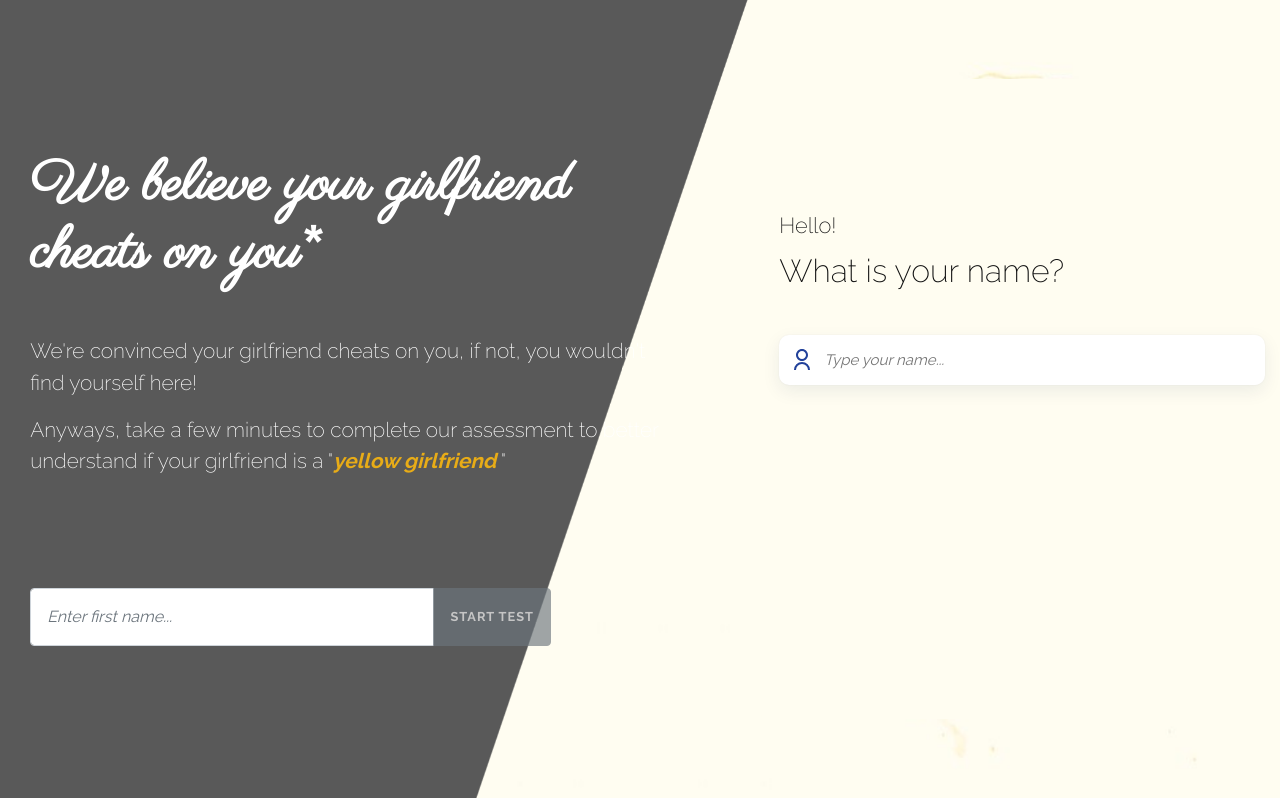
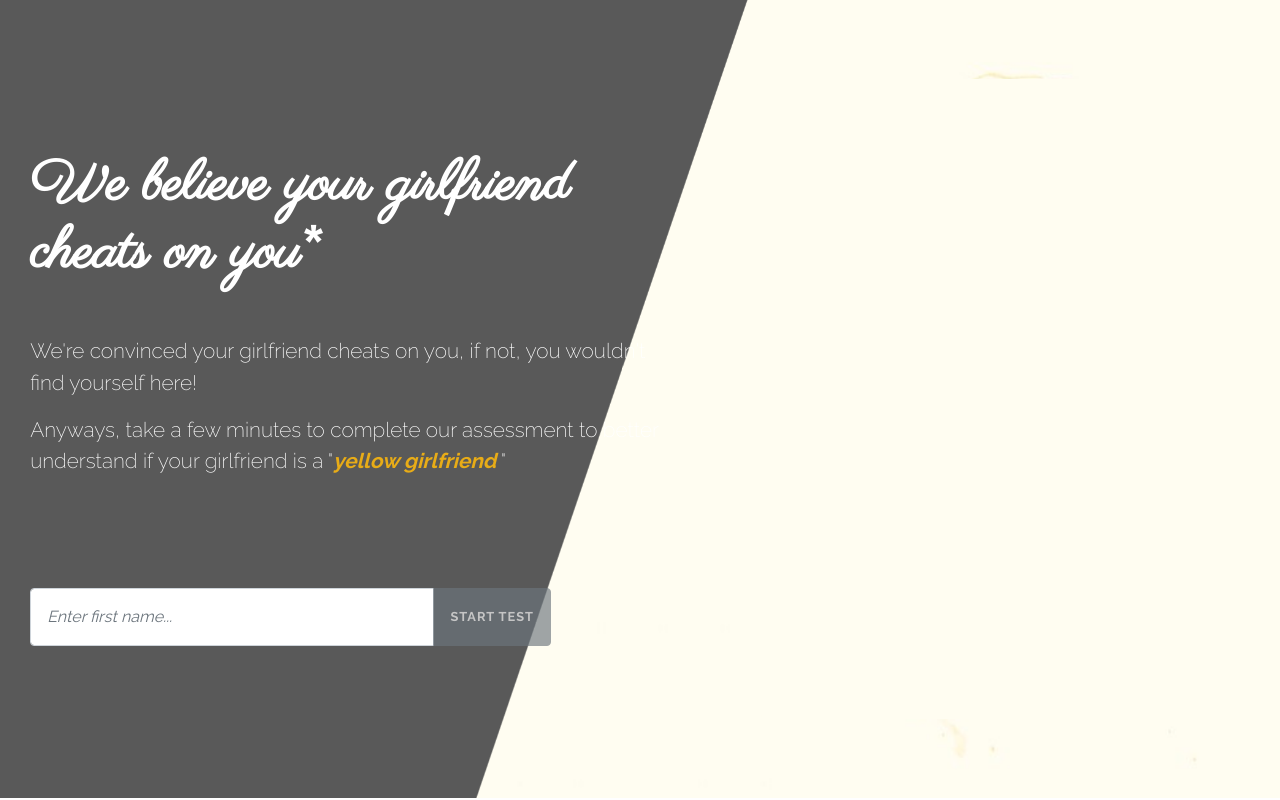
Before and after one commit to Eunit99/YellowGirlfriend-React, a React (Create React App) app: page / in a window 1280 px wide. Built offline with nearby package versions, Linux system fonts and the light colour scheme.

Commit message:
Ability to hide message screen until username is input

```diff
--- a/src/components/AppContainer/AppContainer.js
+++ b/src/components/AppContainer/AppContainer.js
@@ -15,7 +15,7 @@ class AppContainer extends Component {
     super()
     this.state = {
       visitorName: "",
-      isMessageScreenHidden: true
+      isMessageScreenDisplayed: false
     }
     this.appStarterButton = this.appStarterButton.bind(this)
     this.onChangeHandler = this.onChangeHandler.bind(this)
@@ -24,7 +24,7 @@ class AppContainer extends Component {
   appStarterButton() {
     this.setState({
       visitorName: this.state.visitorName,
-      isMessageScreenHidden: false
+      isMessageScreenDisplayed: true
     })
   }
 
@@ -54,6 +54,7 @@ class AppContainer extends Component {
                   onChangeHandler={this.onChangeHandler}
                   visitorName={this.state.visitorName}
                   appStarterButton={this.appStarterButton}
+                  isMessageScreenDisplayed={this.state.isMessageScreenDisplayed}
                 />
               </div>
             </div>
--- a/src/components/AppContainer/messages/Messages.js
+++ b/src/components/AppContainer/messages/Messages.js
@@ -8,16 +8,21 @@ import '../../AppContainer/assets/css/animate.min.css'
 class Messages extends Component {
 
   render() {
-    const user = this.props.visitorName;
+    const user = this.props.visitorName,
+      isMessageScreenDisplayed = this.props.isMessageScreenDisplayed;
 
     return (
       <div className="col-12 col-sm-12 col-md-12 col-lg-5 p-0 my-auto">
         <div className="message-container animated fadeIn">
           {/* Content starts here */}
-          <FirstMessageScreen
-            user={user}
-          />
-          <ChatsContainer />
+          {isMessageScreenDisplayed &&
+            <div>
+              <FirstMessageScreen
+                user={user}
+              />
+              <ChatsContainer />
+            </div>
+          }
         </div>
       </div>
     );
```
